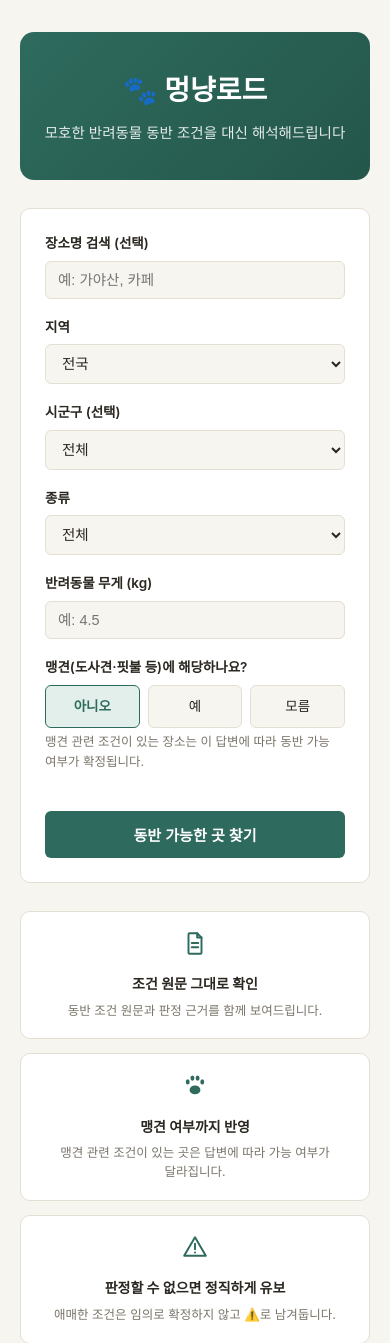
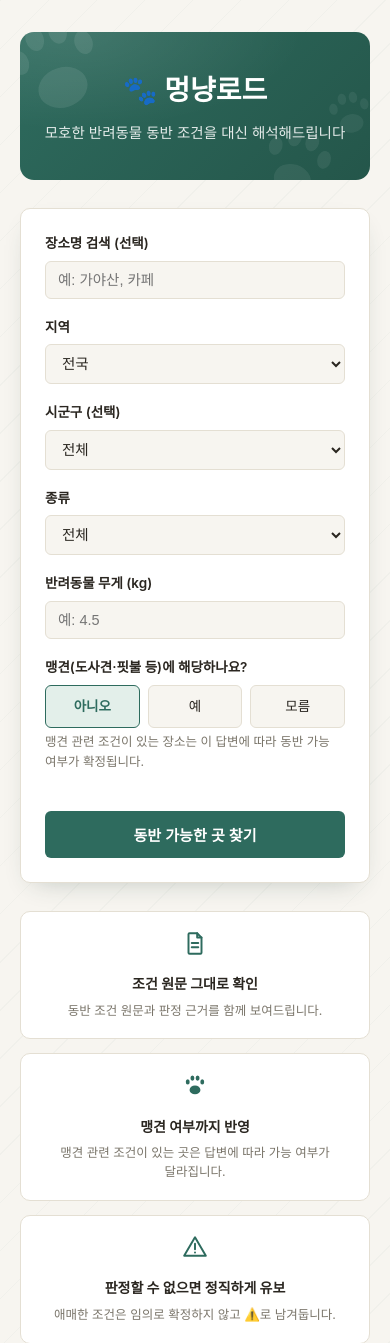
Before and after one commit to kkid304-dev/pet-travel-guide, a Flask app: page / in a window 390 px wide. Shown: the top 1343 px of the page. Run offline with Flask 3, Linux system fonts and the light colour scheme.

Commit message:
style: 첫 화면 배경에 시각적 깊이 추가 (최소 변경)
base.html 하나만 수정 — 전면 재디자인 없이 텍스처만 추가:

- 히어로 배너: 딥그린 그라데이션에 좌상단 radial 하이라이트 오버레이,
  발자국 SVG 3개를 낮은 투명도(0.06~0.09)로 장식 배치 (텍스트는
  z-index로 위에 유지, 가독성 영향 없음)
- 페이지 배경: repeating-linear-gradient로 거의 안 보이는 대각선
  텍스처 (딥그린 계열 3% 불투명도, 아이보리 기조 그대로)
- .card에 은은한 그림자 추가해 배경에서 살짝 떠 보이게

데스크톱·모바일 스크린샷으로 확인: 모바일 레이아웃 그대로, 판정
카드의 초록/빨강/주황 배지 색상이 텍스처에 묻히지 않음. judge.py
미변경 (34/34 통과).

```diff
--- a/templates/base.html
+++ b/templates/base.html
@@ -13,19 +13,31 @@
     }
     * { box-sizing: border-box; }
     body {
-      margin: 0; background: var(--bg); color: var(--ink);
+      margin: 0; background-color: var(--bg); color: var(--ink);
+      background-image: repeating-linear-gradient(135deg, rgba(47,93,80,.03) 0, rgba(47,93,80,.03) 1px, transparent 1px, transparent 34px);
       font-family: "Pretendard Variable", "Apple SD Gothic Neo", "Malgun Gothic", -apple-system, system-ui, sans-serif;
       line-height: 1.6; word-break: keep-all;
     }
     .wrap { max-width: 720px; margin: 0 auto; padding: 32px 20px 80px; }
     header.top {
+      position: relative; overflow: hidden;
       margin-bottom: 28px; padding: 36px 24px; text-align: center; border-radius: 14px;
-      background: linear-gradient(135deg, var(--accent), #24564A);
+      background:
+        radial-gradient(120% 120% at 15% 0%, rgba(255,255,255,.10), transparent 55%),
+        linear-gradient(135deg, var(--accent), #24564A);
     }
-    header.top a { text-decoration: none; color: #fff; }
+    .hero-decor { position: absolute; inset: 0; z-index: 0; pointer-events: none; }
+    .hero-paw { position: absolute; color: #fff; }
+    .hero-paw--1 { width: 120px; top: -26px; left: -24px; opacity: .09; transform: rotate(-18deg); }
+    .hero-paw--2 { width: 90px; bottom: -28px; right: 8%; opacity: .07; transform: rotate(16deg); }
+    .hero-paw--3 { width: 56px; top: 55%; right: -8px; opacity: .06; transform: translateY(-50%) rotate(-10deg); }
+    header.top a, header.top p { position: relative; z-index: 1; text-decoration: none; color: #fff; }
     header.top h1 { font-size: 28px; margin: 0 0 8px; color: #fff; }
     header.top p { margin: 0; color: rgba(255,255,255,.88); font-size: 14.5px; }
-    .card { background: var(--surface); border: 1px solid var(--border); border-radius: 10px; padding: 24px; }
+    .card {
+      background: var(--surface); border: 1px solid var(--border); border-radius: 10px; padding: 24px;
+      box-shadow: 0 10px 26px -14px rgba(36,66,58,.32);
+    }
     .feature-grid { display: grid; grid-template-columns: repeat(3, 1fr); gap: 14px; margin: 28px 0; }
     .feature-card {
       background: var(--surface); border: 1px solid var(--border); border-radius: 10px;
@@ -69,6 +81,11 @@
 <body>
   <div class="wrap">
     <header class="top">
+      <div class="hero-decor" aria-hidden="true">
+        <svg class="hero-paw hero-paw--1" viewBox="0 0 24 24" fill="currentColor"><ellipse cx="12" cy="16.5" rx="5" ry="4"/><ellipse cx="5.3" cy="9.2" rx="1.8" ry="2.4"/><ellipse cx="9.6" cy="5.6" rx="1.8" ry="2.4"/><ellipse cx="14.4" cy="5.6" rx="1.8" ry="2.4"/><ellipse cx="18.7" cy="9.2" rx="1.8" ry="2.4"/></svg>
+        <svg class="hero-paw hero-paw--2" viewBox="0 0 24 24" fill="currentColor"><ellipse cx="12" cy="16.5" rx="5" ry="4"/><ellipse cx="5.3" cy="9.2" rx="1.8" ry="2.4"/><ellipse cx="9.6" cy="5.6" rx="1.8" ry="2.4"/><ellipse cx="14.4" cy="5.6" rx="1.8" ry="2.4"/><ellipse cx="18.7" cy="9.2" rx="1.8" ry="2.4"/></svg>
+        <svg class="hero-paw hero-paw--3" viewBox="0 0 24 24" fill="currentColor"><ellipse cx="12" cy="16.5" rx="5" ry="4"/><ellipse cx="5.3" cy="9.2" rx="1.8" ry="2.4"/><ellipse cx="9.6" cy="5.6" rx="1.8" ry="2.4"/><ellipse cx="14.4" cy="5.6" rx="1.8" ry="2.4"/><ellipse cx="18.7" cy="9.2" rx="1.8" ry="2.4"/></svg>
+      </div>
       <a href="/"><h1>🐾 멍냥로드</h1></a>
       <p>모호한 반려동물 동반 조건을 대신 해석해드립니다</p>
     </header>
```
